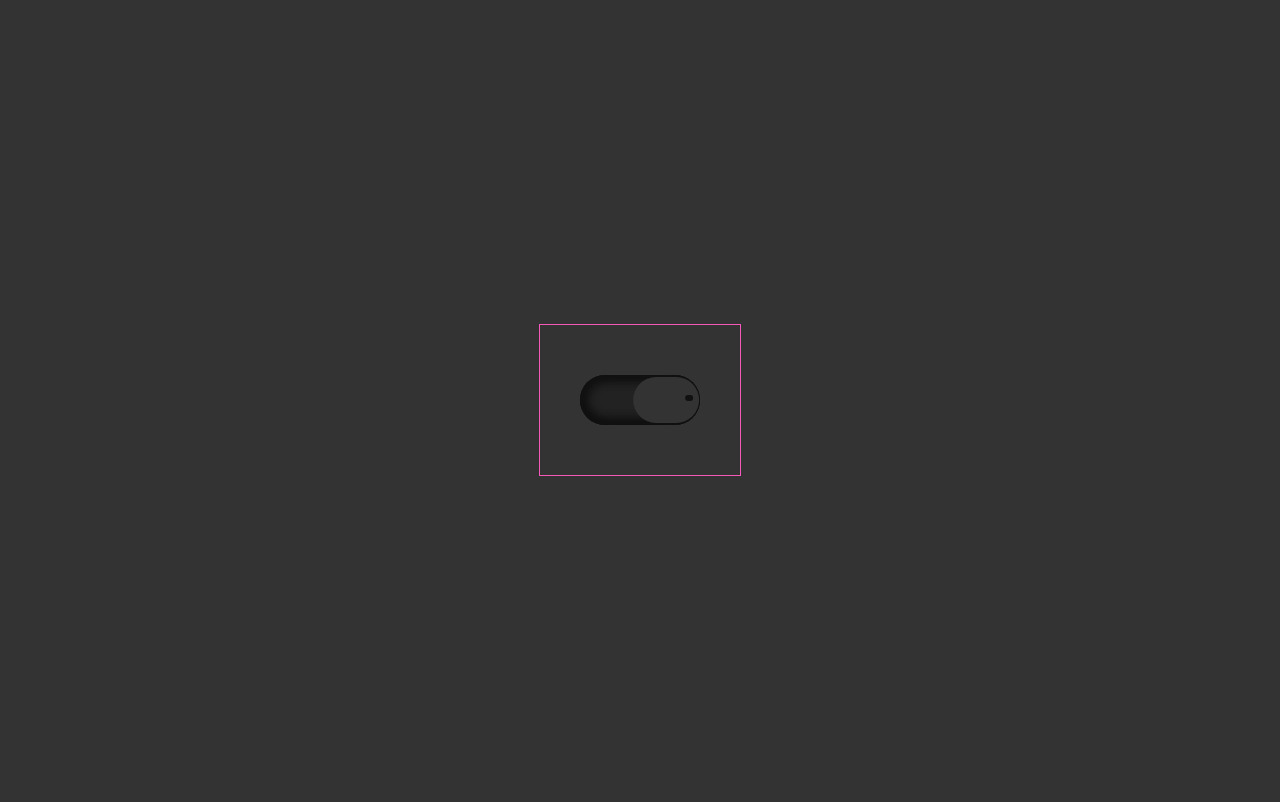
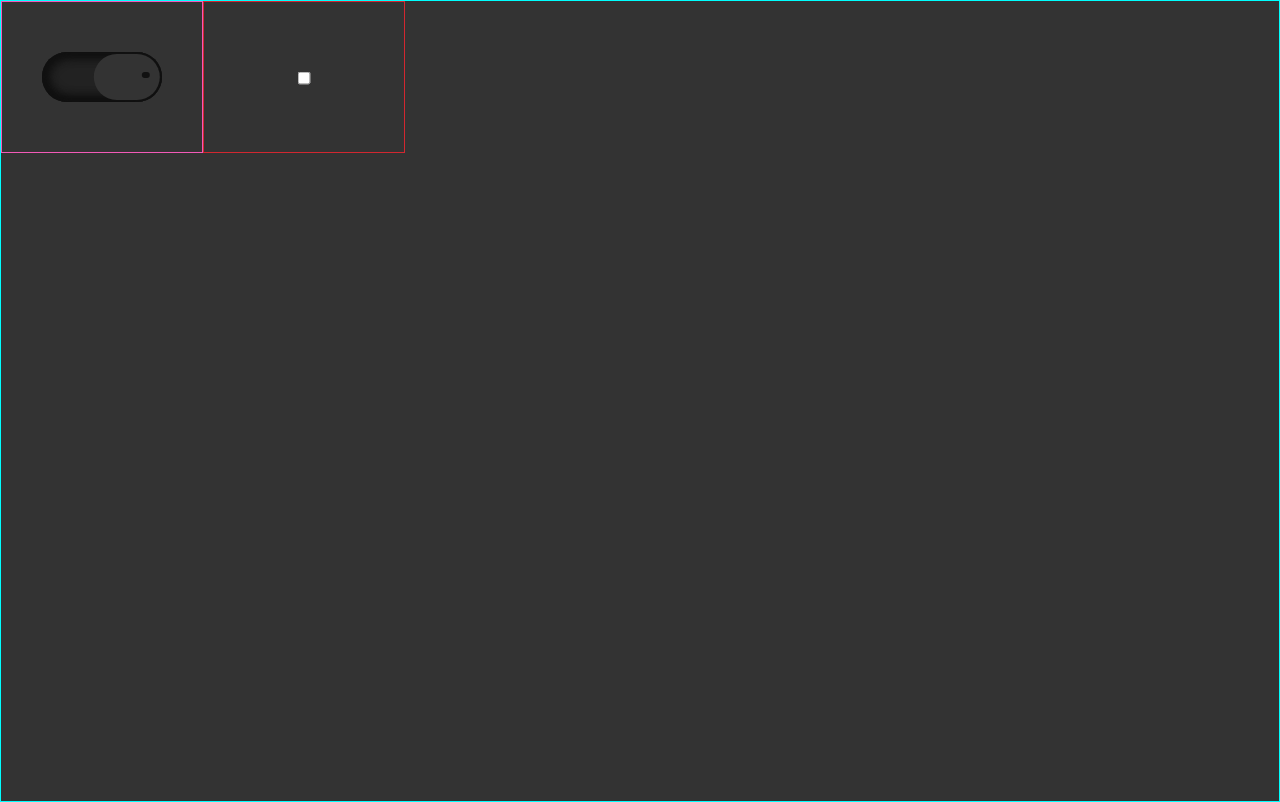
Before and after one commit to jjhenrichs/neon-slider, a plain HTML site: page index.html in a window 1280 px wide. Drawn offline with Linux system fonts and the light colour scheme.

Commit message:
Changed the position of the pink neon slider

```diff
--- a/index.html
+++ b/index.html
@@ -7,18 +7,19 @@
     <title>Neon-Sliders</title>
     <link rel="stylesheet" href="style/style.css">
     <link rel="stylesheet" href="style/pink-neon.css">
+    <link rel="stylesheet" href="style/red-neon.css">
 </head>
 <body>
     <div class="container">
 
-        <div class="pink-neon center">
+        <div class="pink-neon">
             <input type="checkbox" class="center" >
             <span class="slider"></span>
         </div>
-        <!-- <div class="red-neon">
+        <div class="red-neon">
             <input type="checkbox" class="center" >
             <span class="slider"></span>
-        </div> -->
+        </div>
         <!--
         <div class="orange-neon"></div>
         <div class="yellow-neon"></div>
--- a/style/pink-neon.css
+++ b/style/pink-neon.css
@@ -22,19 +22,22 @@
 }
 
 .pink-neon .slider {
+    display: inline-block;
     height: 46px;
     width: 66px;
-    top: 50%;
-    left: 37%;
-    transform: translate(29%, -50%);
-    position: absolute;
+    top: 47%;
+    right: 26%;
+    transform: translate(30%, -50%);
+    position: relative;
     background: #333;
     border-radius: 23px;
     transition: .4s;
 }
 
 .pink-neon input:checked + .slider {
-    transform: translate(-49%, -50%);
+    /* transform: translate(-50%, -50%); */
+    top: 47%;
+    right: 51%;
     transition: .4s;
 }
 
@@ -42,7 +45,7 @@
     content: "";
     height: 6px;
     width: 8px;
-    transform: translate(650%, 300%);
+    transform: translate(600%, 300%);
     position: absolute;
     background: #111;
     border-radius: 6px;
--- a/style/red-neon.css
+++ b/style/red-neon.css
@@ -0,0 +1,5 @@
+.red-neon {
+    border: 1px solid #d22730;
+    height: 150px;
+    width: 200px;
+}
--- a/style/style.css
+++ b/style/style.css
@@ -9,7 +9,10 @@ body, html {
 }
 
 .container {
+    border: 1px solid aqua;
     height: 100%;
+    display: flex;
+    flex-wrap: wrap;
 }
 
 .center {
```
